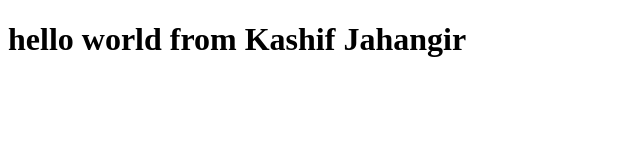
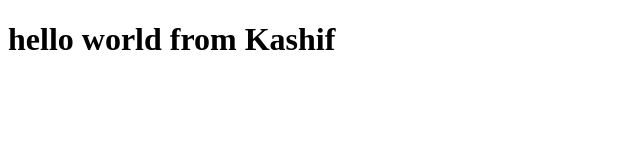
Before and after one commit to KashiRk/BootcampExample16Dec2020, a plain HTML site: page index.html in a window 1280 px wide. Shown: the whole page, without its empty margins (0-640 px from the left). Drawn offline with Linux system fonts and the light colour scheme.

Commit message:
updated first name

```diff
--- a/index.html
+++ b/index.html
@@ -6,6 +6,6 @@
     <title>Document</title>
 </head>
 <body>
-    <h1>hello world from Kashif Jahangir</h1>
+    <h1>hello world from Kashif </h1>
 </body>
 </html>
```
